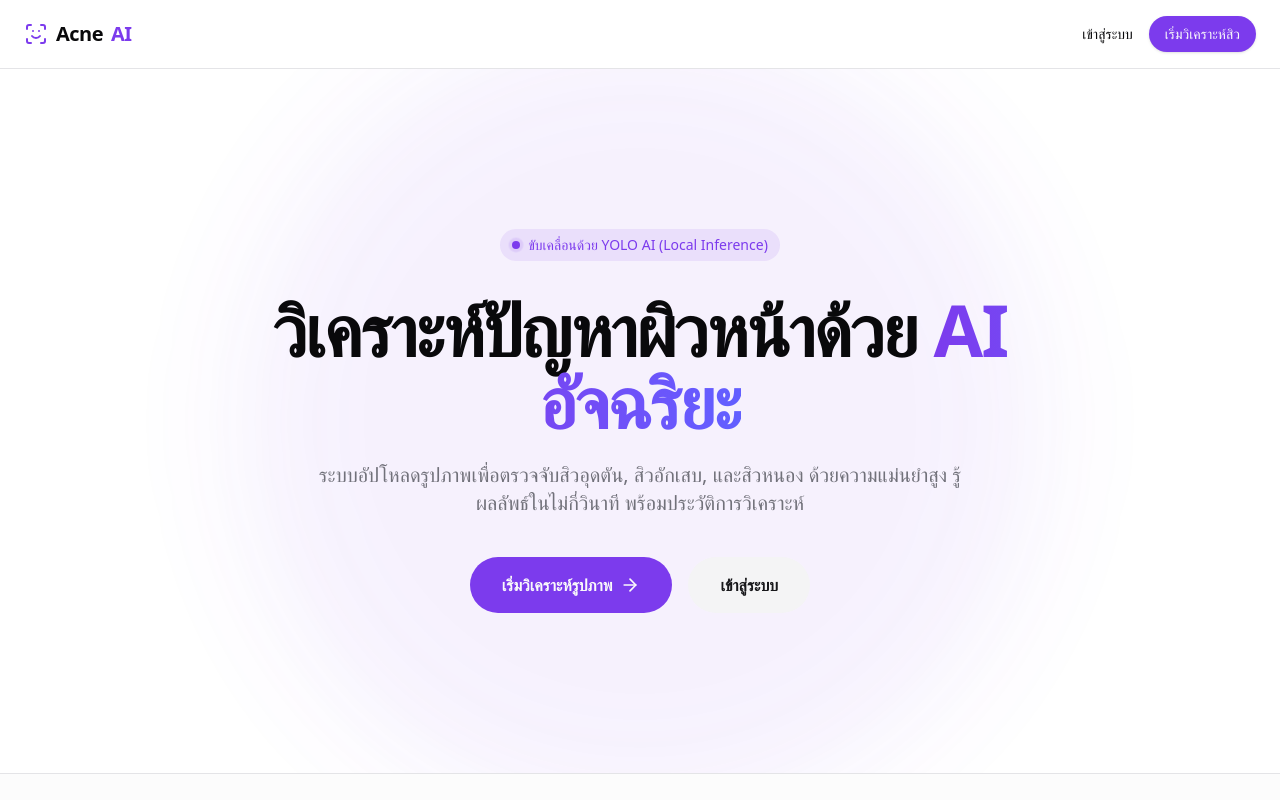
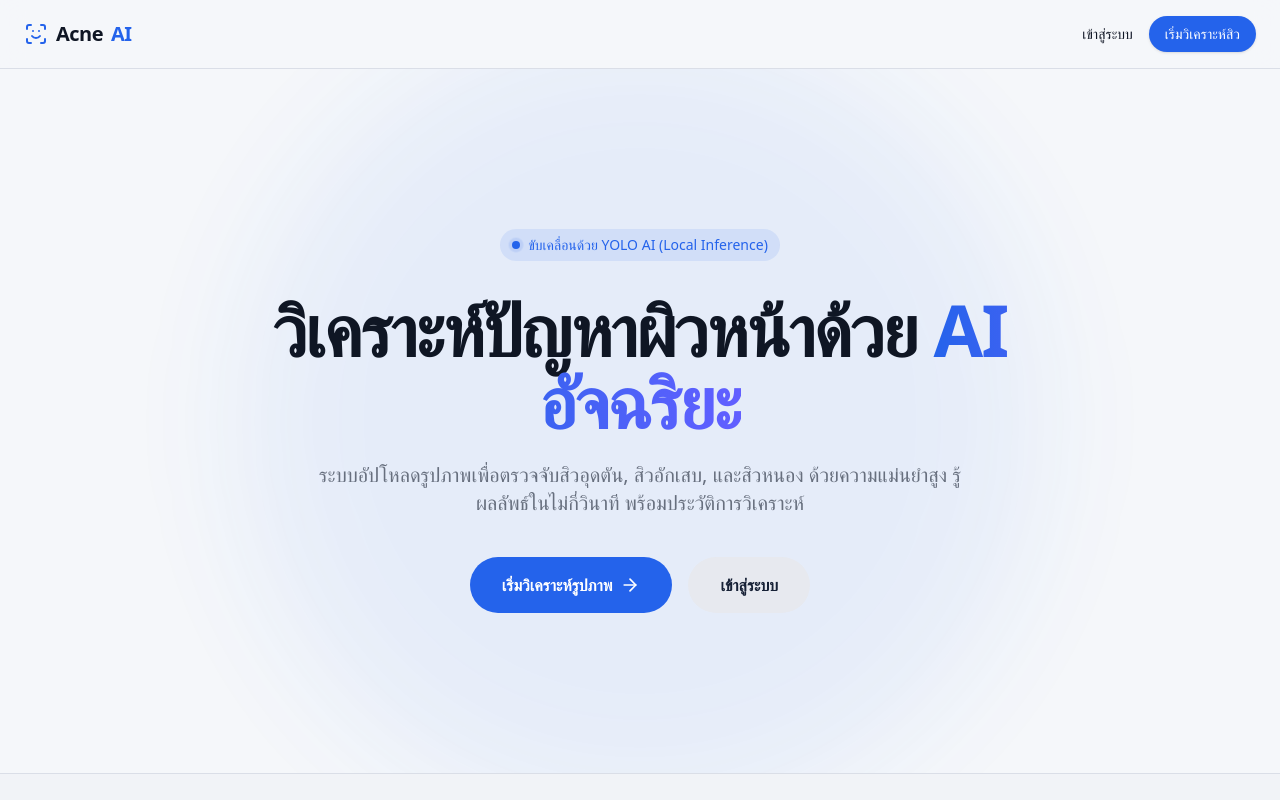
Before and after one commit to NewSnooker/acne-detection, a Next.js app in the folder apps/web/: page / in a window 1280 px wide. Shown: the top 800 px of the page. Built offline with nearby package versions, Linux system fonts and the light colour scheme; no server answers.

Commit message:
feat: implement UI components and global theme for acne analysis dashboard

```diff
--- a/apps/web/src/app/globals.css
+++ b/apps/web/src/app/globals.css
@@ -3,25 +3,25 @@
 
 @layer base {
   :root {
-    --background: 0 0% 100%;
-    --foreground: 240 10% 3.9%;
+    --background: 221 30% 97%;
+    --foreground: 221 40% 10%;
     --card: 0 0% 100%;
-    --card-foreground: 240 10% 3.9%;
+    --card-foreground: 221 40% 10%;
     --popover: 0 0% 100%;
-    --popover-foreground: 240 10% 3.9%;
-    --primary: 262 83% 58%;
-    --primary-foreground: 0 0% 98%;
-    --secondary: 240 4.8% 95.9%;
-    --secondary-foreground: 240 5.9% 10%;
-    --muted: 240 4.8% 95.9%;
-    --muted-foreground: 240 3.8% 46.1%;
-    --accent: 262 83% 95%;
-    --accent-foreground: 262 83% 30%;
+    --popover-foreground: 221 40% 10%;
+    --primary: 221 83% 53%;
+    --primary-foreground: 0 0% 100%;
+    --secondary: 221 20% 92%;
+    --secondary-foreground: 221 40% 15%;
+    --muted: 221 20% 92%;
+    --muted-foreground: 221 10% 45%;
+    --accent: 221 83% 95%;
+    --accent-foreground: 221 83% 30%;
     --destructive: 0 84.2% 60.2%;
     --destructive-foreground: 0 0% 98%;
-    --border: 240 5.9% 90%;
-    --input: 240 5.9% 90%;
-    --ring: 262 83% 58%;
+    --border: 221 20% 88%;
+    --input: 221 20% 88%;
+    --ring: 221 83% 53%;
     --radius: 0.75rem;
 
     /* Acne severity colors */
@@ -39,25 +39,25 @@
   }
 
   .dark {
-    --background: 240 10% 3.9%;
-    --foreground: 0 0% 98%;
-    --card: 240 10% 6%;
-    --card-foreground: 0 0% 98%;
-    --popover: 240 10% 6%;
-    --popover-foreground: 0 0% 98%;
-    --primary: 262 83% 65%;
-    --primary-foreground: 0 0% 98%;
-    --secondary: 240 3.7% 15.9%;
-    --secondary-foreground: 0 0% 98%;
-    --muted: 240 3.7% 15.9%;
-    --muted-foreground: 240 5% 64.9%;
-    --accent: 262 50% 20%;
-    --accent-foreground: 262 83% 80%;
+    --background: 221 40% 6%;
+    --foreground: 221 10% 96%;
+    --card: 221 30% 9%;
+    --card-foreground: 221 10% 96%;
+    --popover: 221 30% 9%;
+    --popover-foreground: 221 10% 96%;
+    --primary: 221 83% 58%;
+    --primary-foreground: 0 0% 100%;
+    --secondary: 221 20% 15%;
+    --secondary-foreground: 221 10% 96%;
+    --muted: 221 20% 15%;
+    --muted-foreground: 221 10% 65%;
+    --accent: 221 50% 20%;
+    --accent-foreground: 221 83% 80%;
     --destructive: 0 62.8% 50%;
     --destructive-foreground: 0 0% 98%;
-    --border: 240 3.7% 15.9%;
-    --input: 240 3.7% 15.9%;
-    --ring: 262 83% 65%;
+    --border: 221 20% 15%;
+    --input: 221 20% 15%;
+    --ring: 221 83% 58%;
   }
 }
 
--- a/apps/web/src/components/analyze/analysis-result.tsx
+++ b/apps/web/src/components/analyze/analysis-result.tsx
@@ -100,7 +100,7 @@ export function AnalysisResultPanel({
               onClick={onAnalyze}
               disabled={loading}
               className={cn(
-                "w-full h-12 bg-primary text-primary-foreground rounded-xl font-bold transition-all flex items-center justify-center disabled:opacity-70",
+                "w-full cursor-pointer h-12 bg-primary text-primary-foreground rounded-xl font-bold transition-all flex items-center justify-center disabled:opacity-70",
                 loading ? "animate-pulse" : "hover:bg-primary/90 shadow-sm",
               )}
             >
@@ -224,7 +224,7 @@ export function AnalysisResultPanel({
                   whileHover={{ scale: 1.02 }}
                   whileTap={{ scale: 0.98 }}
                   onClick={onUploadNew}
-                  className="w-full h-10 border-2 border-primary text-primary rounded-xl font-bold hover:bg-primary/5 transition-colors shadow-sm"
+                  className="w-full cursor-pointer h-10 border-2 border-primary text-primary rounded-xl font-bold hover:bg-primary/5 transition-colors shadow-sm"
                 >
                   อัปโหลดรูปภาพใหม่
                 </motion.button>
--- a/apps/web/src/components/analyze/image-uploader.tsx
+++ b/apps/web/src/components/analyze/image-uploader.tsx
@@ -44,7 +44,7 @@ export function ImageUploader({
 
   if (!isModelAvailable) {
     return (
-      <div className="border-2 border-dashed rounded-2xl p-12 flex flex-col items-center justify-center text-center transition-colors h-[500px] border-destructive/50 bg-destructive/5">
+      <div className="border-2 border-dashed rounded-2xl p-12 flex flex-col items-center justify-center text-center transition-colors h-[500px] border-destructive/50 bg-card">
         <AlertTriangle className="h-16 w-16 mb-4 text-destructive" />
         <h3 className="text-xl font-bold text-destructive">
           ระบบไม่พร้อมใช้งาน
--- a/apps/web/src/components/statistics/global-filter.tsx
+++ b/apps/web/src/components/statistics/global-filter.tsx
@@ -112,11 +112,11 @@ function GlobalFilterInner() {
   return (
     <div className="flex flex-wrap w-full sm:w-auto items-center justify-center sm:justify-end gap-2">
       {!isCustomMode ? (
-        <div className="flex gap-2 w-full">
+        <div className="flex gap-2 w-full ">
           <select
             value={preset}
             onChange={handlePresetChange}
-            className="h-9 px-3 py-1 w-full rounded-lg border bg-background text-sm focus:outline-none focus:ring-2 focus:ring-primary/50 cursor-pointer min-w-[150px]"
+            className="h-9 px-3 py-1 w-full rounded-lg border bg-card shadow text-sm focus:outline-none focus:ring-2 focus:ring-primary/50 cursor-pointer min-w-[150px]"
           >
             <option value="all">ทั้งหมด (All Time)</option>
             <option value="todayHourly">วันนี้ (Today)</option>
@@ -126,7 +126,7 @@ function GlobalFilterInner() {
           </select>
           <button
             onClick={() => setIsCustomMode(true)}
-            className="h-9 w-9 flex items-center justify-center rounded-lg border bg-background hover:bg-muted transition-colors shrink-0"
+            className="h-9 w-9 flex items-center justify-center rounded-lg border bg-card shadow hover:bg-muted transition-colors shrink-0"
             title="ระบุช่วงเวลาเอง"
           >
             <Calendar className="h-3.5 w-3.5 cursor-pointer text-muted-foreground" />
@@ -134,7 +134,7 @@ function GlobalFilterInner() {
         </div>
       ) : (
         <div className="flex flex-wrap items-center gap-2 w-full sm:w-auto">
-          <div className="flex flex-1 sm:flex-initial items-center justify-between gap-2 border rounded-lg p-2 bg-background h-9">
+          <div className="flex flex-1 sm:flex-initial bg-card shadow items-center justify-between gap-2 border rounded-lg p-2 h-9">
             <input
               type="date"
               value={startDate}
@@ -161,7 +161,7 @@ function GlobalFilterInner() {
               className="bg-transparent border-none focus:outline-none text-xs px-1 w-full sm:w-[110px]"
             />
           </div>
-          <div className="flex items-center border rounded-lg px-1 py-1 bg-background h-9 shrink-0">
+          <div className="flex items-center bg-card shadow border rounded-lg px-1 py-1 h-9 shrink-0">
             <button
               onClick={handleReset}
               className="p-1 cursor-pointer hover:bg-muted rounded-md transition-colors"
--- a/apps/web/src/components/ui/pagination.tsx
+++ b/apps/web/src/components/ui/pagination.tsx
@@ -67,7 +67,7 @@ export function Pagination({
           <button
             onClick={() => onPageChange(1)}
             disabled={currentPage === 1}
-            className="p-1 hover:text-foreground transition-colors disabled:opacity-30 disabled:cursor-not-allowed"
+            className="p-1 hover:text-foreground transition-colors disabled:opacity-30 cursor-pointer disabled:cursor-not-allowed"
             title="หน้าแรก"
           >
             <ChevronsLeft className="h-4 w-4" />
@@ -75,7 +75,7 @@ export function Pagination({
           <button
             onClick={() => onPageChange(currentPage - 1)}
             disabled={currentPage === 1}
-            className="p-1 hover:text-foreground transition-colors disabled:opacity-30 disabled:cursor-not-allowed"
+            className="p-1 hover:text-foreground transition-colors disabled:opacity-30 cursor-pointer disabled:cursor-not-allowed"
             title="ก่อนหน้า"
           >
             <ChevronLeft className="h-4 w-4" />
@@ -91,7 +91,7 @@ export function Pagination({
           <button
             onClick={() => onPageChange(currentPage + 1)}
             disabled={currentPage === totalPages || totalPages === 0}
-            className="p-1 hover:text-foreground transition-colors disabled:opacity-30 disabled:cursor-not-allowed"
+            className="p-1 hover:text-foreground transition-colors disabled:opacity-30 cursor-pointer disabled:cursor-not-allowed"
             title="ถัดไป"
           >
             <ChevronRight className="h-4 w-4" />
@@ -99,7 +99,7 @@ export function Pagination({
           <button
             onClick={() => onPageChange(totalPages)}
             disabled={currentPage === totalPages || totalPages === 0}
-            className="p-1 hover:text-foreground transition-colors disabled:opacity-30 disabled:cursor-not-allowed"
+            className="p-1 hover:text-foreground transition-colors disabled:opacity-30 cursor-pointer disabled:cursor-not-allowed"
             title="หน้าสุดท้าย"
           >
             <ChevronsRight className="h-4 w-4" />
```
